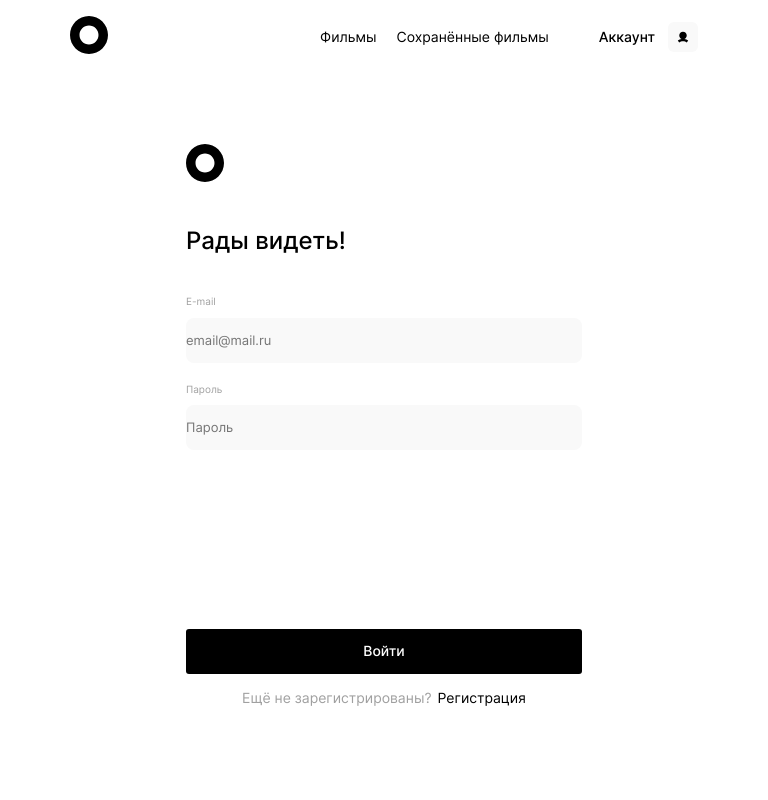
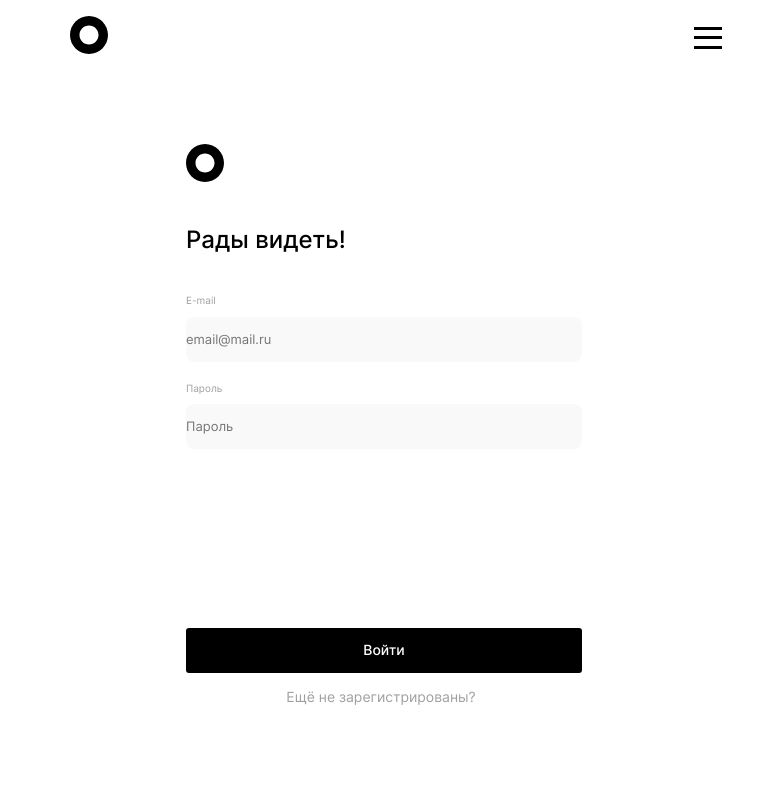
Before and after one commit to KrisGurach/Diploma-frontend, a React (Create React App) app in the folder movies-explorer-frontend/: page /signin in a window 768 px wide. Shown: the top 800 px of the page. Built offline with nearby package versions, Linux system fonts and the light colour scheme.

Commit message:
added burger menu

```diff
--- a/movies-explorer-frontend/src/components/App/App.css
+++ b/movies-explorer-frontend/src/components/App/App.css
@@ -1,40 +1,5 @@
 .App {
   width: 100%;
   margin: 0 auto;
+  font-family: 'Inter', 'Arial', 'sans-serif';
 }
-
-/*
-.App-logo {
-  height: 40vmin;
-  pointer-events: none;
-}
-
-@media (prefers-reduced-motion: no-preference) {
-  .App-logo {
-    animation: App-logo-spin infinite 20s linear;
-  }
-}
-
-.App-header {
-  background-color: #282c34;
-  min-height: 100vh;
-  display: flex;
-  flex-direction: column;
-  align-items: center;
-  justify-content: center;
-  font-size: calc(10px + 2vmin);
-  color: white;
-}
-
-.App-link {
-  color: #61dafb;
-}
-
-@keyframes App-logo-spin {
-  from {
-    transform: rotate(0deg);
-  }
-  to {
-    transform: rotate(360deg);
-  }
-} */
--- a/movies-explorer-frontend/src/components/Header/Header.css
+++ b/movies-explorer-frontend/src/components/Header/Header.css
@@ -1,4 +1,5 @@
 .header {
+  position: relative;
   margin: 0 auto;
   padding: 0 70px;
   min-height: 74px;
@@ -17,7 +18,11 @@
   background-color: var(--white-color);
 }
 
-.header__container {
+.header__burger-menu {
+  display: none;
+}
+
+.header__navigation {
   display: flex;
   gap: 50px;
 }
@@ -65,3 +70,66 @@
 .header__account:hover {
   opacity: 0.7;
 }
+
+@media (min-width: 768px) and (max-width: 1024px) {
+  .header__navigation {
+    display: none;
+  }
+
+  .header__burger-menu {
+    padding: 0;
+    display: block;
+    position: absolute;
+    top: 15px;
+    right: 30px;
+    width: 44px;
+    height: 44px;
+    background-color: transparent;
+    background-repeat: no-repeat;
+    border: 0;
+    cursor: pointer;
+    z-index: 3;
+  }
+
+  .header__burger-menu span, .header__burger-menu:after, .header__burger-menu:before{
+    height: 3px;
+    width: 28px;
+    display: flex;
+    justify-content: center;
+    align-items: center;
+    position: absolute;
+    background-color: var(--black-color);
+    margin: 0 auto;
+  }
+
+  .header__burger-menu span{
+    top: 21px;
+  }
+
+  .header__burger-menu:after {
+    content: '';
+    bottom: 10px;
+  }
+
+  .header__burger-menu:before {
+    content: '';
+    top: 12px;
+  }
+
+  .header__burger-menu.open-menu span {
+    opacity: 0;
+    transition: 0.5s;
+  }
+  .header__burger-menu.open-menu:before {
+    width: 22px;
+    transform: rotate(45deg);
+    top: 20px;
+    transition: 0.4s;
+  }
+  .header__burger-menu.open-menu:after {
+    width: 22px;
+    transform: rotate(-45deg);
+    bottom: 21px;
+    transition: 0.4s;
+  }
+}
--- a/movies-explorer-frontend/src/components/Header/Header.jsx
+++ b/movies-explorer-frontend/src/components/Header/Header.jsx
@@ -1,21 +1,43 @@
+import React, { useState } from "react";
+import { Link } from "react-router-dom";
 import logo from "../../images/logo.svg";
 import account from "../../images/logo-account.svg";
 import whiteAccount from "../../images/logo-account-white.svg";
-import { Link } from "react-router-dom";
+import Navigation from "../Navigation/Navigation";
 
 export default function Header({}) {
+  const [isOpened, setIsOpened] = useState(false);
+  function openNavigation() {
+    setIsOpened(!isOpened);
+  }
+
   return (
     <header className="header header_white">
       <Link to="/">
         <img src={logo} className="logo" alt="логотип" />
       </Link>
-      <div className="header__container">
+      <button
+        className={`header__burger-menu ${isOpened && "open-menu"}`}
+        type="button"
+        onClick={openNavigation}
+      >
+        <span></span>
+      </button>
+
+      <Navigation isOpened={isOpened} />
+      <div className="header__navigation">
         <div className="header__container-films">
-          <Link to="/movies" className="header__films">Фильмы</Link>
-          <Link to="/saved-movies" className="header__films">Сохранённые фильмы</Link>
+          <Link to="/movies" className="header__films">
+            Фильмы
+          </Link>
+          <Link to="/saved-movies" className="header__films">
+            Сохранённые фильмы
+          </Link>
         </div>
         <div className="header__container-account">
-          <Link to="/profile" className="header__account">Аккаунт</Link>
+          <Link to="/profile" className="header__account">
+            Аккаунт
+          </Link>
           <img
             className="header__logo-account"
             src={whiteAccount}
--- a/movies-explorer-frontend/src/components/Movies/MoviesCard/MoviesCard.css
+++ b/movies-explorer-frontend/src/components/Movies/MoviesCard/MoviesCard.css
@@ -42,7 +42,7 @@
   margin: 0;
   margin-left: 14px;
   padding: 0;
-  font-family: "Inter";
+
   font-size: 13px;
   font-weight: 500;
   line-height: 1.21;
--- a/movies-explorer-frontend/src/components/Movies/SearchForm/SearchForm.css
+++ b/movies-explorer-frontend/src/components/Movies/SearchForm/SearchForm.css
@@ -122,3 +122,13 @@
   font-weight: 400;
   line-height: 1.38;
 }
+
+@media (min-width: 768px) and (max-width: 1279px) {
+  .searchForm {
+    width: 100%;
+  }
+
+  .searchForm__form {
+    width: 708px;
+  }
+}
--- /dev/null
+++ b/movies-explorer-frontend/src/components/Navigation/Navigation.css
@@ -0,0 +1,54 @@
+.navigation {
+  display: none;
+}
+
+.navigation_opened {
+  display: block;
+  width: 100%;
+  height: 100%;
+  transition: 0.3s;
+}
+
+.navigation__overlay {
+  width: 100%;
+  height: 100%;
+  position: fixed;
+  top: 0;
+  left: 0;
+  background-color: var(--black-color);
+  opacity: 0.3;
+}
+
+.navigation__menu-container {
+  padding: 0;
+  padding-top: 159px;
+  width: 520px;
+  height: 100%;
+  display: flex;
+  flex-direction: column;
+  align-items: center;
+  position: fixed;
+  top: 0;
+  right: 0;
+  background-color: var(--white-color);
+  z-index: 2;
+}
+
+.container {
+  margin-bottom: 621px;
+  display: flex;
+  flex-direction: column;
+  align-items: center;
+  gap: 28px;
+}
+
+.navigation__link {
+  margin: 0;
+  padding: 0;
+  min-height: 22px;
+  font-size: 18px;
+  font-weight: 500;
+  line-height: 1.23;
+  color: var(--black-color);
+  text-decoration: none;
+}
--- /dev/null
+++ b/movies-explorer-frontend/src/components/Navigation/Navigation.jsx
@@ -0,0 +1,33 @@
+import { Link } from "react-router-dom";
+import whiteAccount from "../../images/logo-account-white.svg";
+
+export default function Navigation({ isOpened }) {
+  return (
+    <div className={`navigation ${isOpened && "navigation_opened"}`}>
+        <div className="navigation__menu-container">
+          <div className="container">
+            <Link to="/" className="navigation__link">
+              Главная
+            </Link>
+            <Link to="/movies"className="navigation__link">
+              Фильмы
+            </Link>
+            <Link to="/saved-movies" className="navigation__link">
+              Сохраненные фильмы
+            </Link>
+          </div>
+          <div className="header__container-account">
+          <Link to="/profile" className="header__account">
+            Аккаунт
+          </Link>
+          <img
+            className="header__logo-account"
+            src={whiteAccount}
+            alt="логотип аккаунта"
+          />
+        </div>
+        </div>
+        <div className="navigation__overlay"></div>
+    </div>
+  );
+}
--- a/movies-explorer-frontend/src/index.css
+++ b/movies-explorer-frontend/src/index.css
@@ -4,6 +4,7 @@
 
 
 @import url(./components/Header/Header.css);
+@import url(./components/Navigation/Navigation.css);
 @import url(./components/Footer/Footer.css);
 
 @import url(./components/Main/Promo/Promo.css);
```
Also changed, not shown: movies-explorer-frontend/src/images/burger-menu.svg (added).
